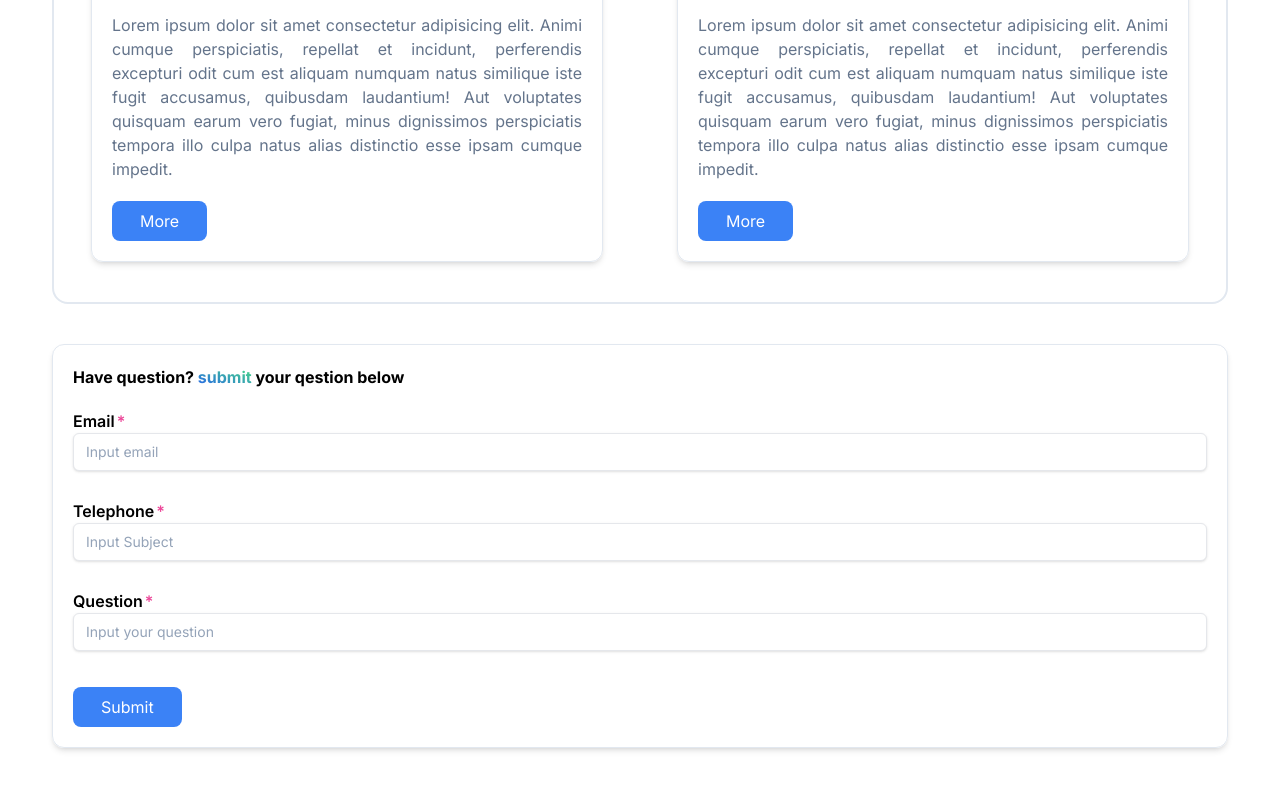
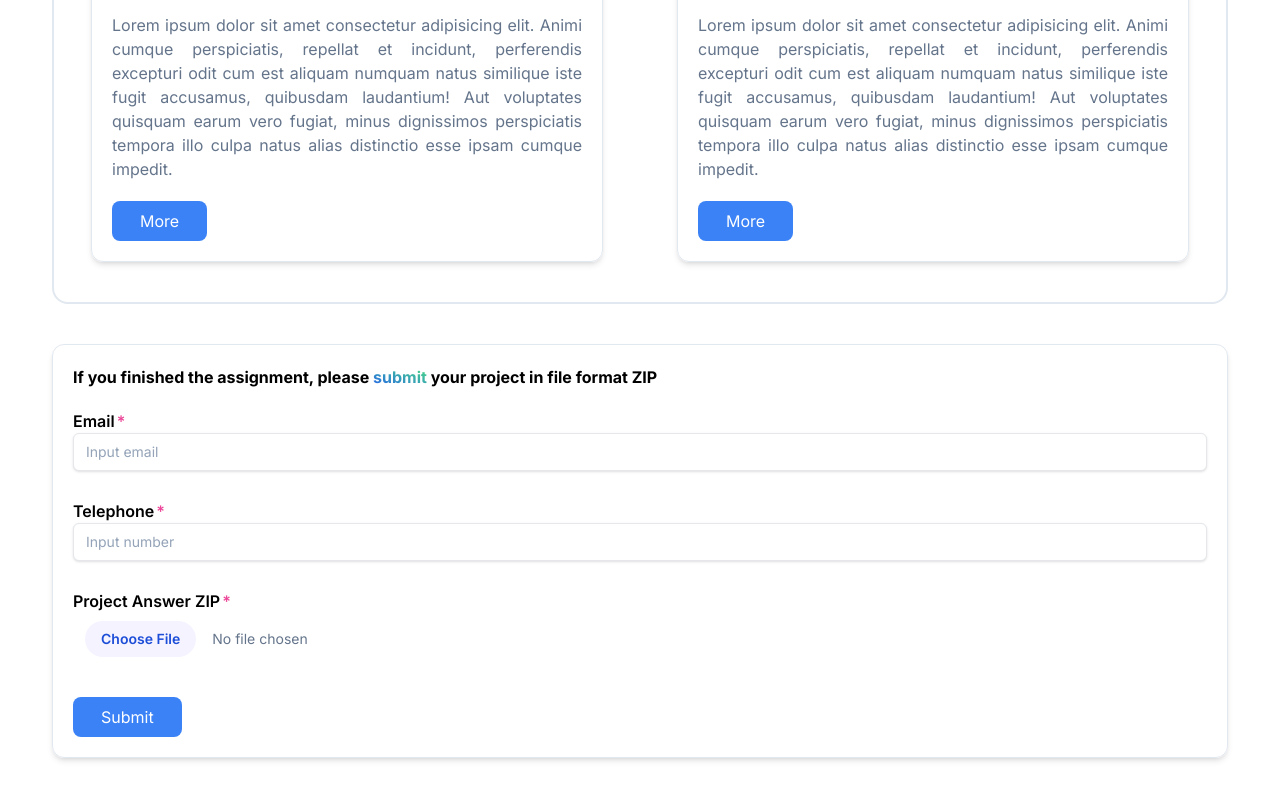
Before and after one commit to albimdkr/learn-tailwindCSS, a website: page public/index.html in a window 1280 px wide. Shown: the part 3167-3967 px from the top of the page. Drawn offline with nearby package versions, Linux system fonts and the light colour scheme.

Commit message:
fix: change section form

```diff
--- a/public/index.html
+++ b/public/index.html
@@ -88,20 +88,20 @@
 </section>
 
 <section class="max-w-screen-2xl my-10 border border-slate-200 rounded-xl mx-auto shadow-md p-5">
-    <h2 class="mb-5 font-bold"> Have question? <span class="text-transparent bg-clip-text bg-gradient-to-tr from-blue-600 to-green-400 group-hover:text-white">submit</span> your qestion below</h2>
+    <h2 class="mb-5 font-bold">If you finished the assignment, please <span class="text-transparent bg-clip-text bg-gradient-to-tr from-blue-600 to-green-400 group-hover:text-white">submit</span> your project in file  format ZIP</h2>
     <form action="#">
         <label for="email" class="font-semibold my-4 mx-auto after:content-['*'] after:text-pink-500 after:ml-0.5">Email</label>
         <input type="email" placeholder="Input email" class="px-3 py-2 border shadow w-full block text-sm placeholder:text-slate-400 focus:outline-none focus:ring-1 focus:ring-blue-600 focus:border-blue-400 rounded-md invalid:text-pink-500 invalid:focus:ring-pink-500 invalid:focus:border-pink-700 peer" />
         <p class="text-sm m-1 text-pink-500 invisible peer-invalid:visible">Email invalid!</p>
 
-        <label for="email" class="font-semibold my-4 mx-auto after:content-['*'] after:text-pink-500 after:ml-0.5">Telephone</label>
-        <input type="number" placeholder="Input Subject" class="px-3 py-2 border shadow w-full block text-sm placeholder:text-slate-400 focus:outline-none focus:ring-1 focus:ring-blue-600 focus:border-blue-400 rounded-md invalid:text-pink-500 invalid:focus:ring-pink-500 invalid:focus:border-pink-700 peer" />
-        <p class="text-sm m-1 text-pink-500 invisible peer-invalid:visible">Subject invalid!</p>
+        <label for="number" class="font-semibold my-4 mx-auto after:content-['*'] after:text-pink-500 after:ml-0.5">Telephone</label>
+        <input type="number" placeholder="Input number" class="px-3 py-2 border shadow w-full block text-sm placeholder:text-slate-400 focus:outline-none focus:ring-1 focus:ring-blue-600 focus:border-blue-400 rounded-md invalid:text-pink-500 invalid:focus:ring-pink-500 invalid:focus:border-pink-700 peer" />
+        <p class="text-sm m-1 text-pink-500 invisible peer-invalid:visible">Telephone invalid!</p>
 
-        <label for="question" class="font-semibold my-4 mx-auto after:content-['*'] after:text-pink-500 after:ml-0.5">Question</label>
-        <input type="text" placeholder="Input your question" class="px-3 py-2 border shadow w-full block text-sm placeholder:text-slate-400 focus:outline-none focus:ring-1 focus:ring-blue-600 focus:border-blue-400 rounded-md invalid:text-pink-500 invalid:focus:ring-pink-500 invalid:focus:border-pink-700 peer" />
-        <p class="text-sm m-1 text-pink-500 invisible peer-invalid:visible">Question invalid!</p>
-        <button class="mt-2 bg-blue-500 text-white px-7 py-2 rounded-lg hover:bg-blue-600 active:bg-blue-700 focus:ring focus:ring-blue-200">Submit</button>
+        <label for="project" class="font-semibold my-4 mx-auto after:content-['*'] after:text-pink-500 after:ml-0.5">Project Answer ZIP</label>
+        <input type="file" placeholder="Input your project" class="px-3 py-2 block w-full text-sm text-slate-500 file:mr-4 file:py-2 file:px-4 file:rounded-full file:border-0 file:text-sm file:font-semibold file:bg-violet-50 file:text-blue-700 hover:file:bg-blue-100 peer" />
+        <p class="text-sm m-1 text-pink-500 invisible peer-invalid:visible">Project invalid!</p>
+        <button class="mt-1 bg-blue-500 text-white px-7 py-2 rounded-lg hover:bg-blue-600 active:bg-blue-600 focus:ring focus:ring-blue-200">Submit</button>
     </form>
 </section>
 
```
Also changed, not shown: public/css/style.css.
